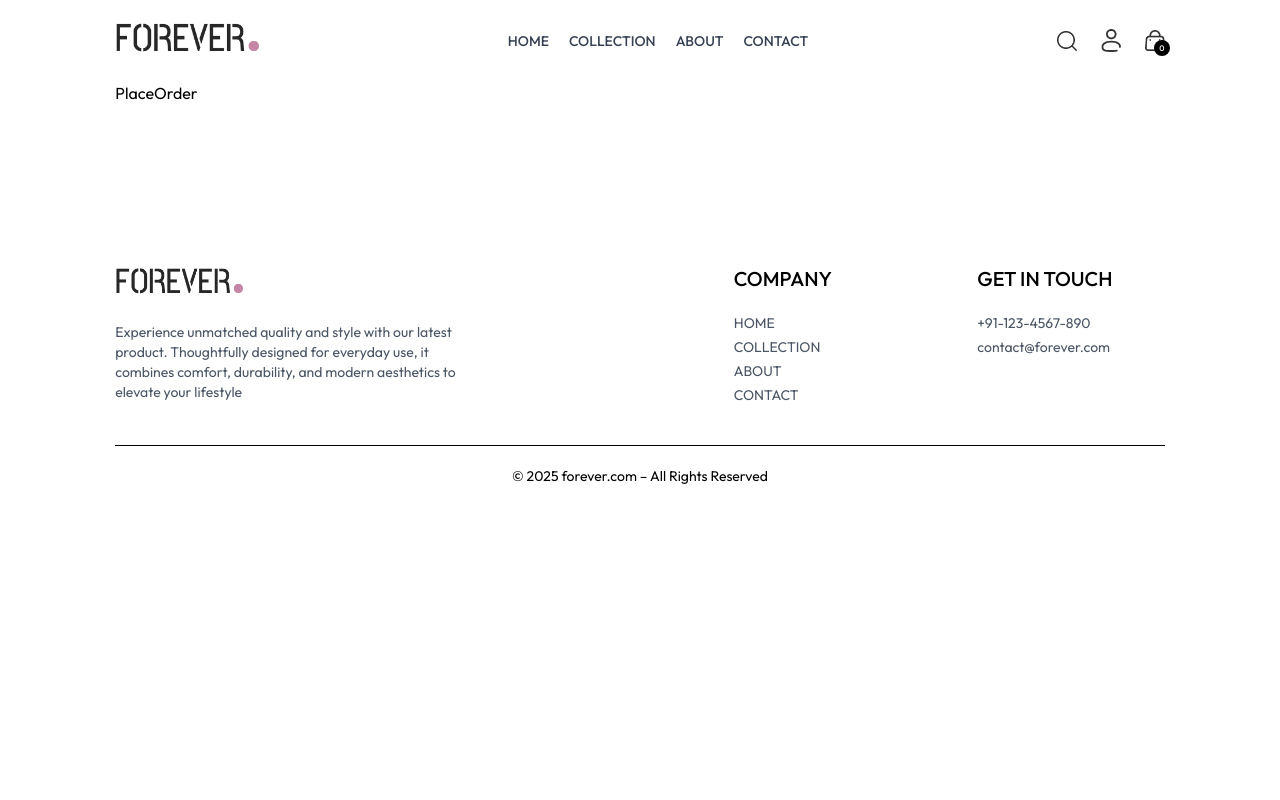
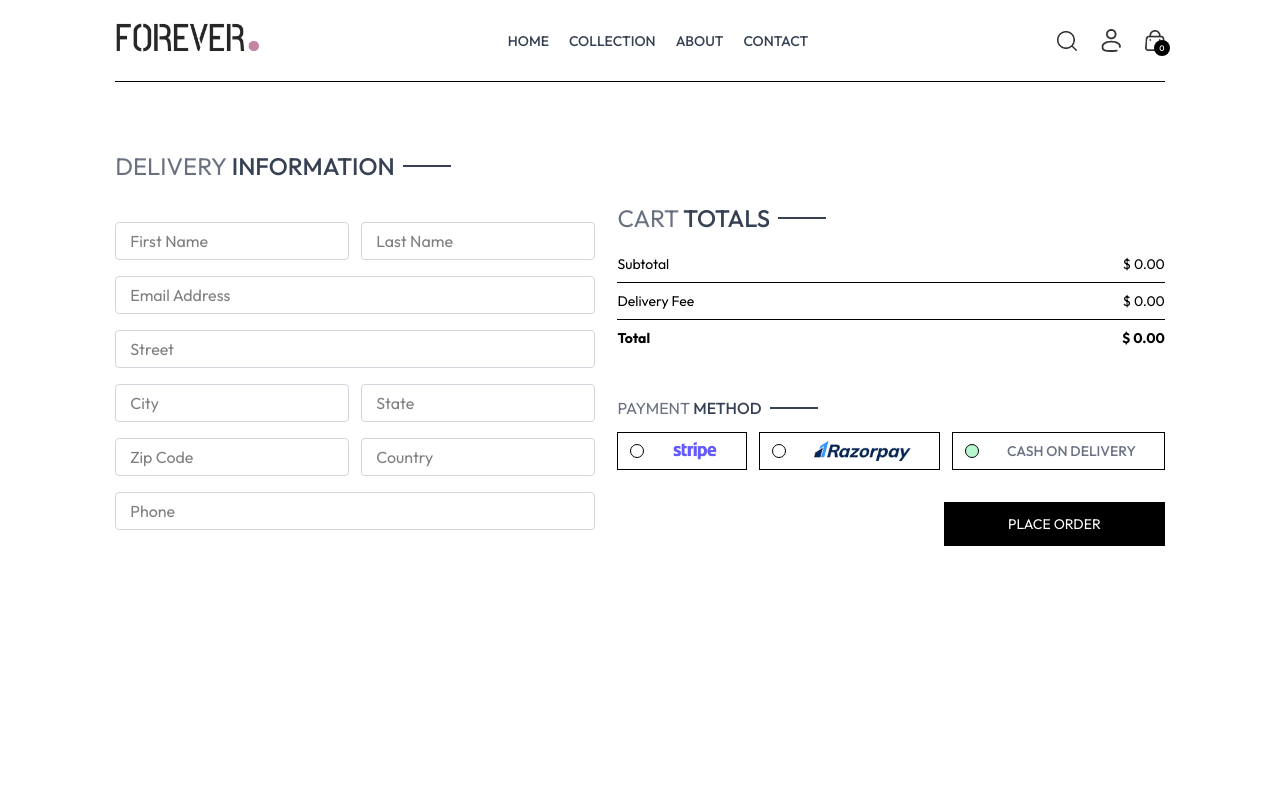
Before and after one commit to AniketShirou/Forever, a React (Vite) app in the folder Frontend/: page /place-order in a window 1280 px wide. Shown: the top 800 px of the page. Built offline with nearby package versions, Linux system fonts and the light colour scheme.

Commit message:
Cart and PlaceOrder Page

```diff
--- /dev/null
+++ b/Frontend/src/components/CartTotal.jsx
@@ -0,0 +1,35 @@
+import React , {useContext} from 'react'
+import Title from './Title';
+import { ShopContext } from '../context/ShopContext';
+
+const CartTotal = () => {
+
+  const { currency, delivery_fee, cartItems, getCartCount, getCartAmount } = useContext(ShopContext);
+
+  return (
+    <div className='w-full'>
+      <div className='text-2xl'>
+        <Title text1={'CART'} text2={' TOTALS'}/>
+      </div>
+
+      <div className='flex flex-col gap-2 mt-2 text-sm'>
+            <div className='flex justify-between'>
+              <p>Subtotal</p>
+              <p>{currency} {getCartAmount()}.00</p>
+            </div>
+          <hr />
+          <div className='flex justify-between'>
+            <p>Delivery Fee</p>
+            <p>{currency} {getCartAmount() === 0 ? 0 : delivery_fee}.00</p>
+          </div>
+        <hr />
+          <div className='flex justify-between'>
+            <b>Total</b>
+            <b>{currency} {getCartAmount() === 0 ? 0 : getCartAmount() + delivery_fee}.00</b>
+          </div>
+      </div>
+    </div>
+  )
+}
+
+export default CartTotal
--- a/Frontend/src/context/ShopContext.jsx
+++ b/Frontend/src/context/ShopContext.jsx
@@ -1,6 +1,7 @@
-import React, { createContext, use, useEffect, useState } from "react";
+import React, { createContext, useEffect, useState } from "react";
 import { products } from "../assets/frontend_assets/assets";
 import { toast } from "react-toastify";
+import { useNavigate } from "react-router-dom";
 
 export const ShopContext = createContext();
 
@@ -11,6 +12,7 @@ const ShopContextProvider = (props) => {
    const [search , setSearch] = useState('');
    const [showSearch , setShowSearch] = useState(false);
    const [cartItems, setCartItems] = useState({});
+   const navigate = useNavigate();
 
    const addToCart = async (ItemId , size) =>{
 
@@ -60,9 +62,35 @@ const ShopContextProvider = (props) => {
       return count;
    }
 
+   const updateQuantity = (itemId, size, quantity) => {
+      let cartData = structuredClone(cartItems);
+      cartData[itemId][size] = quantity;
+
+      setCartItems(cartData);
+   }
+
+   const getCartAmount = () => {
+      let total = 0;
+      for(let items in cartItems){
+            let itemInfo = products.find((product) => product._id === items);
+            for(let size in cartItems[items]){
+               try{
+                  if(cartItems[items][size] > 0){
+                     total += itemInfo.price * cartItems[items][size];
+                  }
+               } catch(e){
+                  console.error("Error in getCartAmount: ", e);
+               }
+            }
+         }
+
+         return total;
+      }
+
+
    const value = {
         products , currency , delivery_fee, search, setSearch, showSearch, setShowSearch,
-        cartItems, addToCart, getCartCount
+        cartItems, addToCart, getCartCount, updateQuantity, getCartAmount, navigate
    }
 
    return(
@@ -70,6 +98,6 @@ const ShopContextProvider = (props) => {
         {props.children}
      </ShopContext.Provider>
    )
-}
+};
 
 export default ShopContextProvider;
--- a/Frontend/src/pages/Cart.jsx
+++ b/Frontend/src/pages/Cart.jsx
@@ -1,8 +1,76 @@
-import React from 'react'
+import React, { useEffect, useContext, useState } from 'react'
+import { ShopContext } from '../context/ShopContext';
+import Title from '../components/Title';
+import { assets } from '../assets/frontend_assets/assets';
+import CartTotal from '../components/CartTotal';
 
 const Cart = () => {
+
+  const { products, cartItems, currency, updateQuantity, navigate } = useContext(ShopContext);
+  const [cartData, setCartData] = useState([]);
+
+  useEffect(() => {
+
+    const tempData = [];
+
+    for (const item in cartItems) {
+      for (const size in cartItems[item]) {
+        if (cartItems[item][size] > 0) {
+            tempData.push({
+              _id: item,
+              size: size,
+              quantity: cartItems[item][size],
+            })
+         }
+       }
+     }
+
+     setCartData(tempData);
+
+  }, [cartItems]);
+
   return (
-    <div>Cart</div>
+    <div className='border-t pt-14'>
+      <div className='text-2xl mb-3'>
+         <Title text1={'YOUR'} text2={' CART'}/>
+      </div>
+
+      <div>
+        {
+           cartData.map((item, index) => {
+             const product = products.find(product => product._id === item._id);
+             console.log(product)
+             console.log(item)
+             return (
+               <div key={index} className='py-4 border-t border-b text-gray-700 grid grid-cols-[4fr_0.5fr_0.5fr] sm:grid-cols-[4fr_2fr_0.5fr] items-center gap-4'>
+                  <div className='flex items-start gap-6'>
+                    <img  className='w-16 sm:w-20' src={product.image[0]}/>
+                     <div>
+                        <p className='text-xs sm:text-lg font-medium'>{product.name}</p>
+                        <div className='flex items-center gap-5 mt-2'>
+                           <p>{currency}{product.price}</p>
+                           <p className='px-2 sm:px-3 sm:py-1 border bg-slate-50'>{item.size}</p>
+                        </div>
+                      </div>
+                  </div>
+                  <input onChange={(e) => e.target.value === '' || e.target.value === '0' ? null : updateQuantity(item._id , item.size , Number(e.target.value))} className='border max-w-10 sm:max-w-20 px-1 sm:px-2 py-1' type='number' min={1} defaultValue={item.quantity}/>
+                  <img onClick={() => updateQuantity(item._id , item.size , 0)} src={assets.bin_icon} className='w-4 mr-5 sm:w-5 cursor-pointer' />
+                </div>
+             )
+           })
+        }
+      </div>
+
+      <div className='flex justify-end my-20'>
+          <div className='w-full sm:w-[450px]'>
+             <CartTotal />
+             <div className='w-full text-end'>
+                <button onClick={() => navigate('/place-order')} className='bg-black text-white text-sm my-8 px-8 py-3 cursor-pointer'>CHECKOUT</button>
+             </div>
+          </div>
+      </div>
+
+    </div>
   )
 }
 
--- a/Frontend/src/pages/Orders.jsx
+++ b/Frontend/src/pages/Orders.jsx
@@ -1,8 +1,38 @@
-import React from 'react'
+import React, { useContext } from 'react'
+import { ShopContext } from '../context/ShopContext';
+import Title from '../components/Title';
 
 const Orders = () => {
+
+  const {products , currency} = useContext(ShopContext);
+
   return (
-    <div>Orders</div>
+    <div className='border-t pt-14'>
+      <div className='text-2xl'>
+          <Title text1={'YOUR'} text2={' ORDERS'}/>
+      </div>
+
+      <div>
+        {
+          products.slice(0,4).map((item, index) => (
+            <div key={index} className='py-4 border-t border-b text-gray-700 flex flex-col md:flex-row md:items-center md:justify-between gap-4'>
+              <div className='flex items-start gap-6 text-sm'>
+                <img className='w-16 sm:w-20' src={item.image[0]} alt={item.name}/>
+               <div>
+                  <p className='sm:text-base font-medium'>{item.name}</p>
+                  <div className='flex items-center gap-3 mt-2 text-base text-gray-700'>
+                    <p className='text-lg'>{currency}{item.price}</p>
+                    <p>Quantity: 1</p>
+                    <p>Size: L</p>
+                  </div>
+                  <p className='mt-2'>Date : <span className='text-gray-400'>25, June, 2025</span></p>
+                </div>
+              </div>
+            </div>
+          ))
+        }
+      </div>
+    </div>
   )
 }
 
--- a/Frontend/src/pages/PlaceOrder.jsx
+++ b/Frontend/src/pages/PlaceOrder.jsx
@@ -1,8 +1,67 @@
-import React from 'react'
+import React, {useState , useContext} from 'react'
+import Title from '../components/Title'
+import CartTotal from '../components/CartTotal'
+import { assets } from '../assets/frontend_assets/assets'
+import { ShopContext } from '../context/ShopContext';
 
 const PlaceOrder = () => {
+
+  const { navigate } = useContext(ShopContext);
+  const [payementMethod, setPaymentMethod] = useState('cod');
+
   return (
-    <div>PlaceOrder</div>
+    <div className='flex flex-col sm:flex-row justify-between gap-4 pt-5 sm:pt-14 min-h-[80vh] border-t'>
+      {/* Left Side */}
+      <div className='flex flex-col gap-4 w-full sm:max-w-[480px]'>
+          <div className='text-xl sm:text-2xl my-3'>
+            <Title text1={'DELIVERY'} text2={' INFORMATION'}/>
+          </div>
+          <div className='flex gap-3'>
+            <input className='border border-gray-300 rounded py-1.5 px-3.5 w-full' type='text' placeholder='First Name'/>
+            <input className='border border-gray-300 rounded py-1.5 px-3.5 w-full' type='text' placeholder='Last Name'/>
+          </div>
+          <input className='border border-gray-300 rounded py-1.5 px-3.5 w-full' type='email' placeholder='Email Address'/>
+          <input className='border border-gray-300 rounded py-1.5 px-3.5 w-full' type='text' placeholder='Street'/>
+          <div className='flex gap-3'>
+            <input className='border border-gray-300 rounded py-1.5 px-3.5 w-full' type='text' placeholder='City'/>
+            <input className='border border-gray-300 rounded py-1.5 px-3.5 w-full' type='text' placeholder='State'/>
+          </div>
+          <div className='flex gap-3'>
+            <input className='border border-gray-300 rounded py-1.5 px-3.5 w-full' type='number' placeholder='Zip Code'/>
+            <input className='border border-gray-300 rounded py-1.5 px-3.5 w-full' type='text' placeholder='Country'/>
+          </div>
+            <input className='border border-gray-300 rounded py-1.5 px-3.5 w-full' type='number' placeholder='Phone'/>
+      </div>
+
+      {/* Right Side */}
+      <div className='mt-8'>
+        <div className='mt-8 min-w-80'>
+            <CartTotal />
+        </div>
+        <div className='mt-12'>
+           <Title text1={'PAYMENT'} text2={' METHOD'}/>
+           {/* Payment Mrthod Selection */}
+           <div className='flex gap-3 flex-col lg:flex-row'>
+               <div onClick={() => setPaymentMethod('stripe')} className='flex items-center gap-3 border p-2 px-3 cursor-pointer'>
+                   <p className={`min-w-3.5 h-3.5 border rounded-full ${payementMethod === 'stripe' ? 'bg-green-200' : ''}`}></p>
+                   <img className='h-5 mx-4' src={assets.stripe_logo} />
+               </div>
+                <div onClick={() => setPaymentMethod('razorpay')} className='flex items-center gap-3 border p-2 px-3 cursor-pointer'>
+                   <p className={`min-w-3.5 h-3.5 border rounded-full ${payementMethod === 'razorpay' ? 'bg-green-200' : ''}`}></p>
+                   <img className='h-5 mx-4' src={assets.razorpay_logo} />
+                </div>
+                <div onClick={() => setPaymentMethod('cod')} className='flex items-center gap-3 border p-2 px-3 cursor-pointer'>
+                   <p className={`min-w-3.5 h-3.5 border rounded-full ${payementMethod === 'cod' ? 'bg-green-200' : ''}`}></p>
+                   <p className='text-gray-500 text-sm font-medium mx-4 '>CASH ON DELIVERY</p>
+                </div>
+            </div>
+
+            <div className='w-full text-end mt-8'>
+                <button onClick={() => navigate('/orders')} className='bg-black text-white text-sm px-16 py-3 cursor-pointer'>PLACE ORDER</button>
+            </div>
+        </div>
+      </div>
+    </div>
   )
 }
 
```
